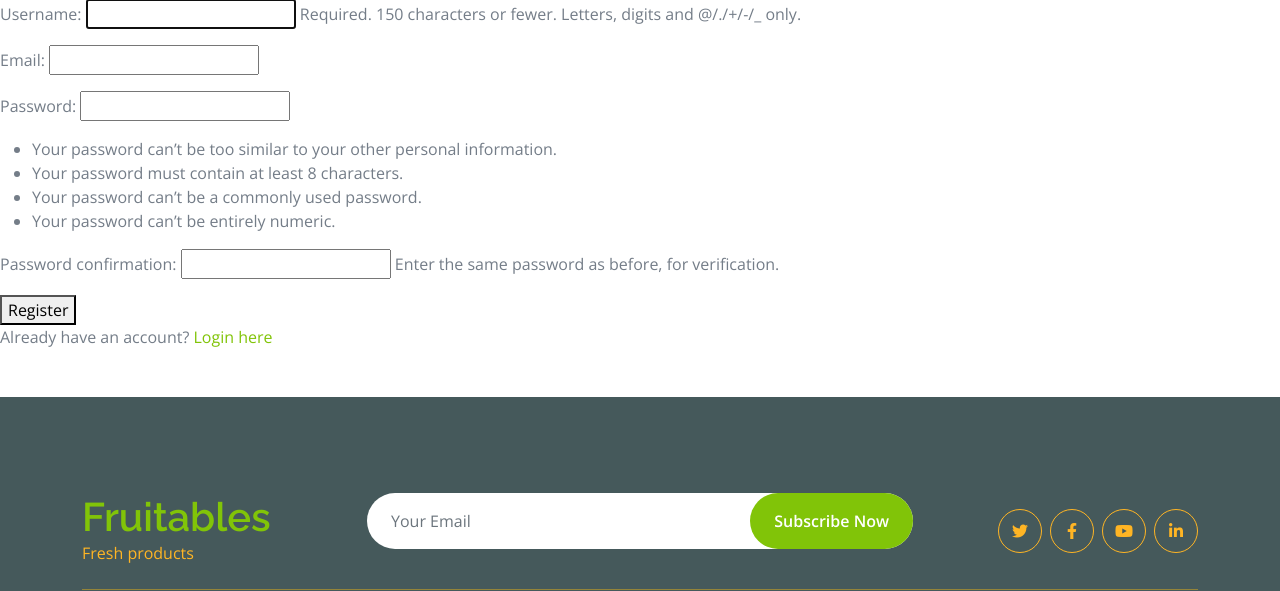
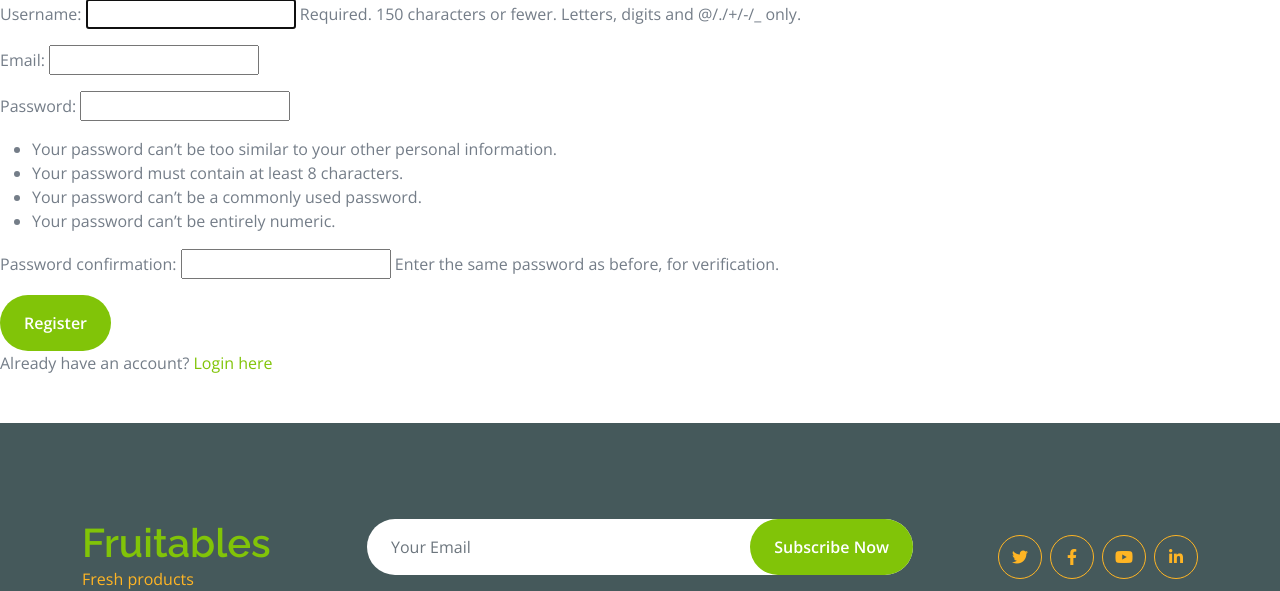
Before and after one commit to nnaeyno/django-ecommerce, a Django app: page /user/register/ in a window 1280 px wide. Shown: the part 375-966 px from the top of the page. Run offline with Django 5.2, Linux system fonts and the light colour scheme; data that the repository does not hold is empty; some libraries are stand-ins or nearby versions.

Commit message:
todos done

```diff
--- a/user/templates/login.html
+++ b/user/templates/login.html
@@ -8,7 +8,7 @@
             <input type="hidden" name="next" value="{{ request.GET.next }}">
         {% endif %}
         {{ form.as_p }}
-        <button type="submit">Login</button>
+        <button type="submit" class="btn btn-primary border-0 border-secondary py-3 px-4 rounded-pill text-white">Login</button>
     </form>
     <p>Don't have an account? <a href="{% url 'users:register' %}{% if request.GET.next %}?next={{ request.GET.next }}{% endif %}">Register here</a></p>
 </div>
--- a/user/templates/register.html
+++ b/user/templates/register.html
@@ -5,7 +5,7 @@
     <form method="post">
         {% csrf_token %}
         {{ form.as_p }}
-        <button type="submit">Register</button>
+        <button type="submit" class="btn btn-primary border-0 border-secondary py-3 px-4 rounded-pill text-white">Register</button>
     </form>
     <p>Already have an account? <a href="{% url 'users:login' %}">Login here</a></p>
 </div>
--- a/user/views.py
+++ b/user/views.py
@@ -2,9 +2,7 @@ from django.shortcuts import redirect
 from django.contrib.auth import login, logout
 from django.contrib.auth.views import LoginView
 from django.views.generic import CreateView
-from django.contrib.auth.views import LogoutView
 from django.urls import reverse_lazy
-from django.contrib import messages
 
 from .forms import UserRegistrationForm
 
```
